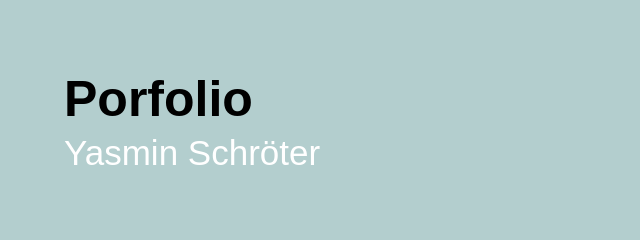
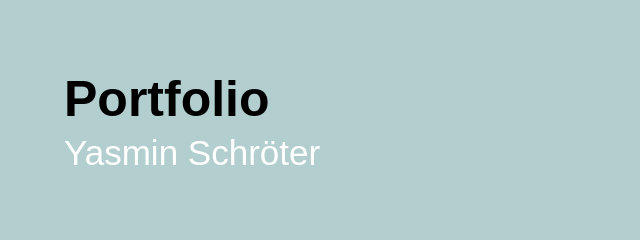
Before and after one commit to yazzimino/yazzimino.github.io, a plain HTML site: page index.html in a window 1280 px wide. Shown: the part 288-528 px from the top of the page, 0-640 px from the left. Drawn offline with Linux system fonts and the light colour scheme.

Commit message:
Update index.html

```diff
--- a/index.html
+++ b/index.html
@@ -24,7 +24,7 @@
 
 <div class="provisorisch">
 
-<h1>Porfolio</h1>
+<h1>Portfolio</h1>
 <h2>Yasmin Schröter</h2>
 
 </div>
```
